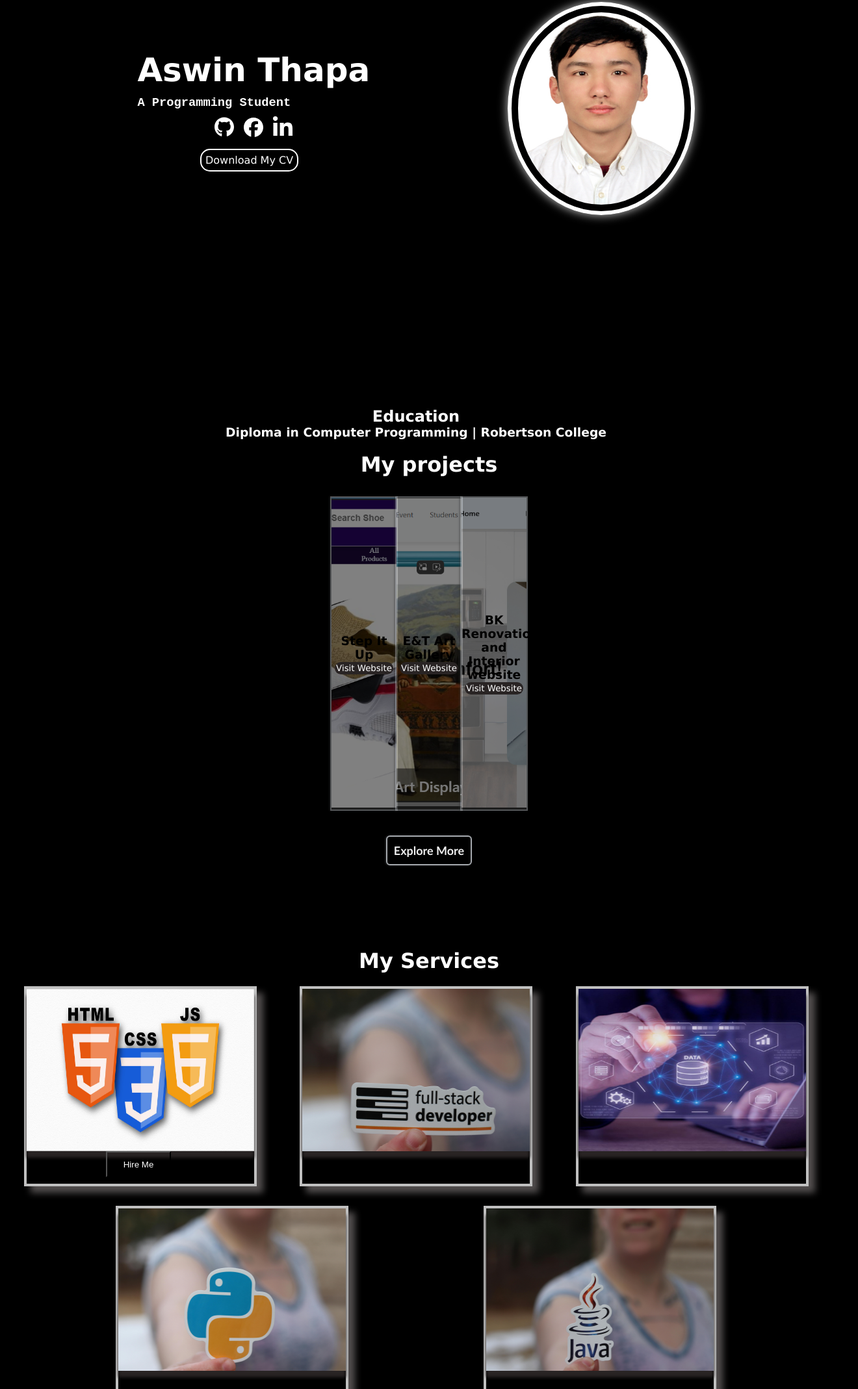
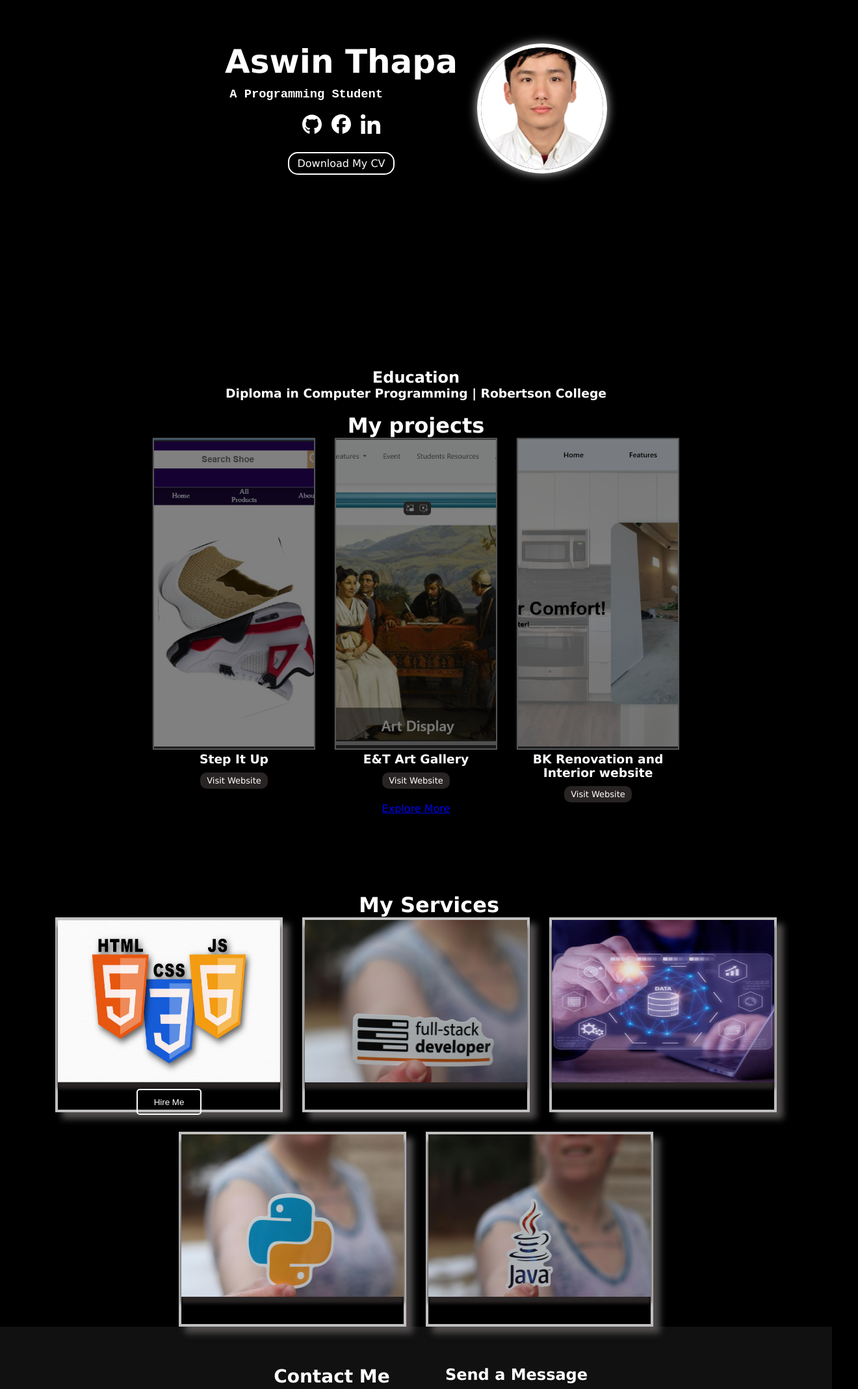
Before and after one commit to Aswin2058/My-Portpolio-, a plain HTML site: page index.html in a window 1280 px wide. Shown: the part 236-2374 px from the top of the page at 65% size, 1320 px wide, since content can reach past the window. Drawn offline with Linux system fonts and the light colour scheme.

Commit message:
commit 1.1 adding some responsive and css styling

```diff
--- a/style.css
+++ b/style.css
@@ -1,24 +1,28 @@
-*{
+* {
     margin: 0;
     padding: 0;
+    box-sizing: border-box;
   }
-html{
-    box-sizing: border-box;
+
+  html {
     background-color: black;
     color: #fff;
     scroll-behavior: smooth;
     overflow-x: hidden;
-    font-family: 'Lucida Sans', 'Lucida Sans Regular', 'Lucida Grande', 'Lucida Sans Unicode', Geneva, Verdana, sans-serif;
+    font-family: 'Lucida Sans', Geneva, Verdana, sans-serif;
   }
 
-.nav-container{
-    color: #fff;
+  body {
+    text-align: center;
+  }
+
+  /* Navigation */
+  .nav-container {
     width: 100%;
     height: 10vh;
-    overflow: 1000;
   }
 
-.nav-container ul{
+  .nav-container ul {
     width: 100%;
     display: flex;
     justify-content: flex-end;
@@ -28,118 +32,103 @@ html{
     top: 6vh;
     right: 6%;
     z-index: 9999;
-
   }
 
-.nav-container ul li a{
+  .nav-container ul li a {
     text-decoration: none;
     color: grey;
     font-size: larger;
-    font-weight: bolder;
-    font-family: Cambria, Cochin, Georgia, Times, 'Times New Roman', serif;
+    font-weight: bold;
+    font-family: Cambria, Georgia, serif;
     transition: 0.2s;
   }
 
-.nav-container ul li a:hover{
+  .nav-container ul li a:hover {
     font-size: x-large;
     color: #fff;
   }
 
-#about{
+  /* About Section */
+  #about {
     margin-top: -6%;
     width: 100%;
-    height: auto;
-    font-family: 'Lucida Sans', 'Lucida Sans Regular', 'Lucida Grande', 'Lucida Sans Unicode', Geneva, Verdana, sans-serif;
   }
 
-#about .first-page{
+  #about .first-page {
     width: 100%;
     height: 100vh;
     display: flex;
     align-items: center;
-    justify-content: space-evenly;
-    padding-bottom: 60px;
+    justify-content: center;
+    flex-wrap: wrap;
+    gap: 30px;
+    padding: 0 20px;
   }
 
-#about .first-page h1{
+  #about .first-page .about-text {
+    max-width: 600px;
+  }
+
+  #about .first-page h1 {
     font-size: 50px;
     margin-bottom: 10px;
   }
 
   #about .first-page h3 {
-    font-family: 'Courier New', Courier, monospace; /* Optional: Monospace font for typewriter effect */
-    white-space: nowrap; /* Prevent text from wrapping */
-    overflow: hidden; /* Hide the text initially */
-    width: 0; /* Start with width 0 */
+    font-family: 'Courier New', Courier, monospace;
+    white-space: nowrap;
+    overflow: hidden;
+    width: 0;
     margin-bottom: 10px;
-    animation: typing 2s steps(30) 1s forwards, blink 0.75s step-end infinite; /* Typing effect and cursor blink */
+    animation: typing 2s steps(30) 1s forwards, blink 0.75s step-end infinite;
   }
 
   @keyframes typing {
-    from {
-        width: 0;
-    }
-    to {
-        width: 250px; /* Expand the width to show all text */
-    }
+    from { width: 0; }
+    to { width: 250px; }
   }
 
   @keyframes blink {
-    50% {
-        border-color: transparent; /* Hide the cursor at 50% */
-    }
+    50% { border-color: transparent; }
   }
 
   #about .first-page img {
-    border-radius: 60%; /* Rounded corners */
-    width: 20%;
-    height: 37%;
-    padding: 10px;
-    float: left;
-    border: 6px solid white; /* White border */
-    box-shadow: 0 0 15px rgba(255, 255, 255, 0.8); /* Initial glowing effect */
-    transition: box-shadow 0.3s ease; /* Smooth transition for glowing effect */
-    animation-name: spinPP;
-    animation-duration: 4s;
+    width: 200px;
+    height: 200px;
+    border-radius: 50%;
+    border: 6px solid white;
+    box-shadow: 0 0 15px rgba(255, 255, 255, 0.8);
+    transition: box-shadow 0.3s ease, transform 0.3s ease;
+    animation: spinPP 4s;
+    object-fit: cover;
   }
 
-/* Hover effect for shining border */
   #about .first-page img:hover {
-    box-shadow: 0 0 20px rgba(255, 255, 255, 1); /* Stronger glow on hover */
-    scale: 1.04;
+    box-shadow: 0 0 20px rgba(255, 255, 255, 1);
+    transform: scale(1.04);
   }
 
-@keyframes spinPP{
-    0%{
-        scale: 0;
-    }
-    50%{
-        border-radius: 25%;
-        scale: 1.01;
-    }
-    100%{
-        transform: rotate(360deg);
-        scale: 1;
-    }
+  @keyframes spinPP {
+    0% { transform: scale(0); }
+    50% { border-radius: 25%; transform: scale(1.01); }
+    100% { transform: rotate(360deg) scale(1); }
   }
 
-#about .first-page ul{
+  #about .first-page ul {
     list-style: none;
     display: flex;
     justify-content: center;
-    align-items: center;
     gap: 15px;
-    margin-bottom: 20px;
+    margin: 20px 0;
   }
 
-#about .first-page ul a{
+  #about .first-page ul a {
     text-decoration: none;
     transition: 0.2s;
   }
 
-#about .first-page ul a:hover{
+  #about .first-page ul a:hover {
     border: 2px solid white;
-        border-top: 0px solid transparent;
     border-radius: 50%;
     box-shadow: 0 0 20px rgba(255, 255, 255, 1);
   }
@@ -152,87 +141,63 @@ html{
   }
 
   @keyframes zoomIn {
-    0% {
-        transform: scale(0);
-    }
-    100% {
-        transform: scale(1);
-    }
+    0% { transform: scale(0); }
+    100% { transform: scale(1); }
   }
 
   #about .first-page svg:hover {
-    fill: #fff;
     width: 35px;
-    height: auto;
     padding: 5px;
-    animation: none;
-    transform: scale(1);
+    transform: scale(1.1);
   }
 
-#about .first-page p{
-    margin-bottom: 20px;
+  #about .first-page p {
+    margin: 20px 0;
   }
 
-#about .first-page .button-p{
+  #about .first-page .button-p {
+    display: inline-block;
     text-decoration: none;
     color: #fff;
-    width: 100px;
     border: 2px solid white;
-    padding: 6px;
-    margin-left: 27%;
+    padding: 6px 12px;
+    border-radius: 15px;
     transition: 0.3s;
-    border-radius: 15px;
   }
 
-#about .first-page .button-p:hover{
-    width: 120px;
+  #about .first-page .button-p:hover {
     border: 3px solid white;
     font-size: large;
     box-shadow: 2px 3px 20px #fff;
-    margin-left: 24%;
+    transform: scale(1.1);
   }
 
-#about .second-page{
-    display: flex;
-    flex-direction: column;
-    justify-content: center;
-    align-items: center;
-}
-
+  /* Works Section */
   #works {
-    text-align: center;
-    width: 100%;
     padding: 20px;
   }
 
   #works .projects {
     display: flex;
     justify-content: center;
-    align-items: center;
-    position: relative;
-    flex-wrap: nowrap;
+    flex-wrap: wrap;
+    gap: 30px;
   }
 
   #works .projects .myProjectSlide {
-    width: 100px;
-    display: flex;
-    flex-direction: column;
-    justify-content: center;
-    align-items: center;
+    width: 250px;
     transition: 0.4s;
-    margin-top: 30px;
   }
 
-#works .projects .myProjectSlide:hover{
-    width: 400px;
-    scale: 1.1;
+  #works .projects .myProjectSlide:hover {
+    transform: scale(1.1);
   }
 
   #works .projects .myProjectSlide img {
     height: 60vh;
+    width: 100%;
     object-fit: cover;
     opacity: 0.5;
-    width: 100%;
     border: 2px solid #A5A9ae;
     box-shadow: -1px 0 3px #2e2f30;
   }
@@ -242,74 +207,34 @@ html{
     box-shadow: 2px 3px 20px #f8f9fa;
   }
 
-#works .projects .myProjectSlide .description-slide{
-    position: absolute;
-    object-fit: contain;
-    max-width: 100px;
-}
-
-#works .projects .myProjectSlide h3{
-    top: 40%;
-    color: black;
-    opacity: 1;
-    font-weight: bolder;
-}
-
-#works .projects .myProjectSlide a{
+  #works .projects .myProjectSlide a {
     color: #fff;
     text-decoration: none;
     background-color: rgb(41, 36, 36);
     border-radius: 10px;
-    width: auto;
-    height: auto;
-    text-align: center;
-    padding: 2px;
-    font-size: smaller;
+    padding: 5px 10px;
+    font-size: small;
+    margin-top: 10px;
+    display: inline-block;
   }
 
-#works .projects .myProjectSlide a:hover{
-    font-size: small;
+  #works .projects .myProjectSlide a:hover {
     background-color: rgb(73, 67, 67);
   }
 
-.capstones{
-    margin-top: 50px;
+  /* Services Section */
+  #service-container {
+    margin-top: 100px;
   }
 
-.capstones a{
-    text-decoration: none;
-    font-size: large;
-    font-family: 'Trebuchet MS', 'Lucida Sans Unicode', 'Lucida Grande', 'Lucida Sans', Arial, sans-serif;
-    border: 2px solid #A5A9ae;
-    box-shadow: -1px 0 3px #2e2f30;
-    padding: 10px;
-    border-radius: 6px;
-    color: #eeeeee;
-    font-weight: bold;
-    transition: 0.2s;
+  #services {
+    display: flex;
+    justify-content: center;
+    flex-wrap: wrap;
+    gap: 30px;
   }
 
-.capstones a:hover{
-    border: 4px solid #A5A9ae;
-    box-shadow: 2px 3px 20px #f8f9fa;
-    font-weight: bolder;
-    font-size: 19px;
-}
-
-#service-container{
-    margin-top: 120px;
-}
-
-#services{
-    display: flex;
-    justify-content: space-evenly;
-    align-content: center;
-    flex-wrap: wrap;
-    gap: 30px;
-    margin-top: 20px;
-}
-
-#services .service-type{
+  #services .service-type {
     width: 350px;
     height: 300px;
     position: relative;
@@ -319,62 +244,51 @@ html{
     box-shadow: 10px 10px 10px rgb(83, 79, 79);
   }
 
-#services .service-type:hover{
+  #services .service-type:hover {
     font-size: medium;
   }
 
-#services .service-type img{
-    width: 350px;
+  #services .service-type img {
+    width: 100%;
     height: 250px;
     opacity: 1;
     transition: 0.2s;
     box-shadow: 0 10px 5px rgb(41, 36, 36);
   }
 
-#services .service-type img:hover{
+  #services .service-type img:hover {
     opacity: 0.2;
   }
 
-.service-disc{
+  .service-disc {
     position: absolute;
     top: 25%;
     left: 15%;
     color: #A5A9ae;
-    cursor: none;
-    pointer-events: none;
   }
 
-#services .service-type button{
+  #services .service-type button {
     width: 100px;
     height: 40px;
-    margin-left: 35%;
-    cursor: pointer;
+    margin-top: 10px;
     background-color: transparent;
     color: #fff;
-    position: relative;
+    cursor: pointer;
+    border: 2px solid white;
+    border-radius: 5px;
   }
 
-#services .service-type button::after{
-    position: absolute;
-    width: 10px;
-    height: 10px;
-    background-color: red;
-    top:50%;
-    left: 50%;
-}
-
+  /* Contact Footer */
   footer#contact {
     background-color: #111;
     color: #fff;
     padding: 60px 20px 30px;
-    text-align: center;
-    font-family: 'Lucida Sans', sans-serif;
   }
 
   .footer-container {
     display: flex;
     flex-wrap: wrap;
-    justify-content: space-around;
+    justify-content: center;
     gap: 40px;
     max-width: 1000px;
     margin: auto;
@@ -398,7 +312,7 @@ footer#contact {
   }
 
   .social-media a {
-    display: inline-flex;
+    display: flex;
     align-items: center;
     justify-content: center;
     width: 44px;
@@ -417,6 +331,10 @@ footer#contact {
     width: 24px;
     height: 24px;
     fill: #fff;
+  }
+
+  .contact-form {
+    text-align: center;
   }
 
   .contact-form h2 {
@@ -441,11 +359,6 @@ footer#contact {
     resize: none;
   }
 
-.contact-form input::placeholder,
-.contact-form textarea::placeholder {
-    color: #aaa;
-}
-
   .contact-form button {
     padding: 10px;
     background-color: #00adb5;
@@ -466,16 +379,16 @@ footer#contact {
     color: #aaa;
   }
 
+  /* Responsive Adjustments */
   @media screen and (max-width: 768px) {
+    .first-page {
+      flex-direction: column;
+      text-align: center;
+    }
+
     .footer-container {
       flex-direction: column;
       align-items: center;
-        padding: 0 10px;
-    }
-
-    .contact-form form {
-        width: 100%;
-        max-width: 100%;
     }
 
     .social-media {
@@ -483,14 +396,8 @@ footer#contact {
       gap: 15px;
     }
 
-    .social-media a {
-        width: 40px;
-        height: 40px;
-    }
-
-    .social-media svg {
-        width: 20px;
-        height: 20px;
+    .contact-form form {
+      width: 100%;
     }
   }
 
```
Lines whose indentation alone changed are shown as unchanged.
